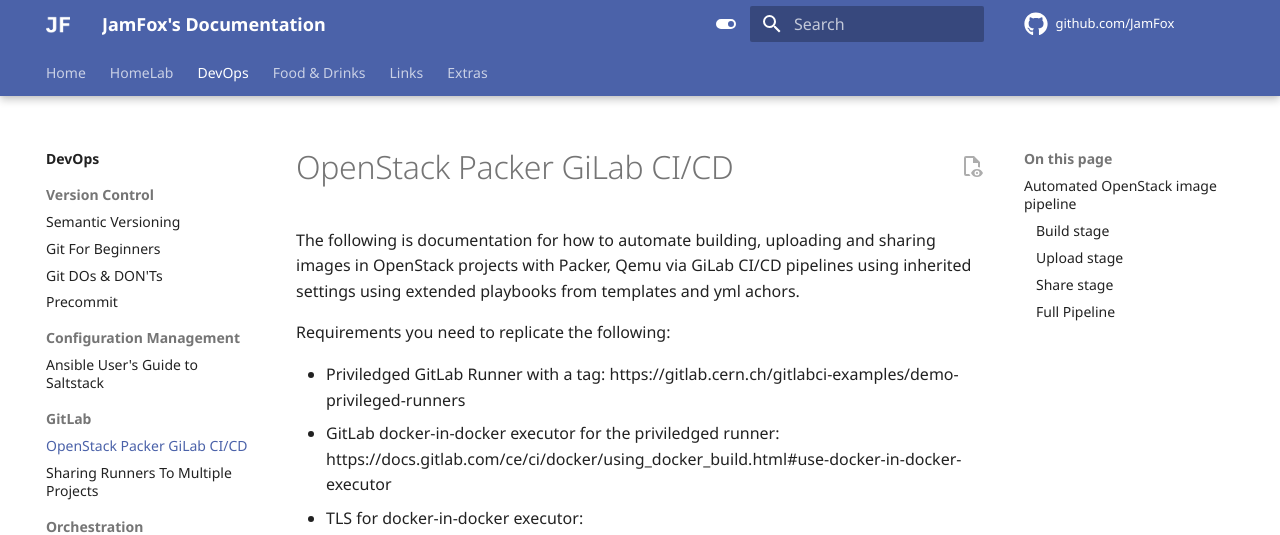
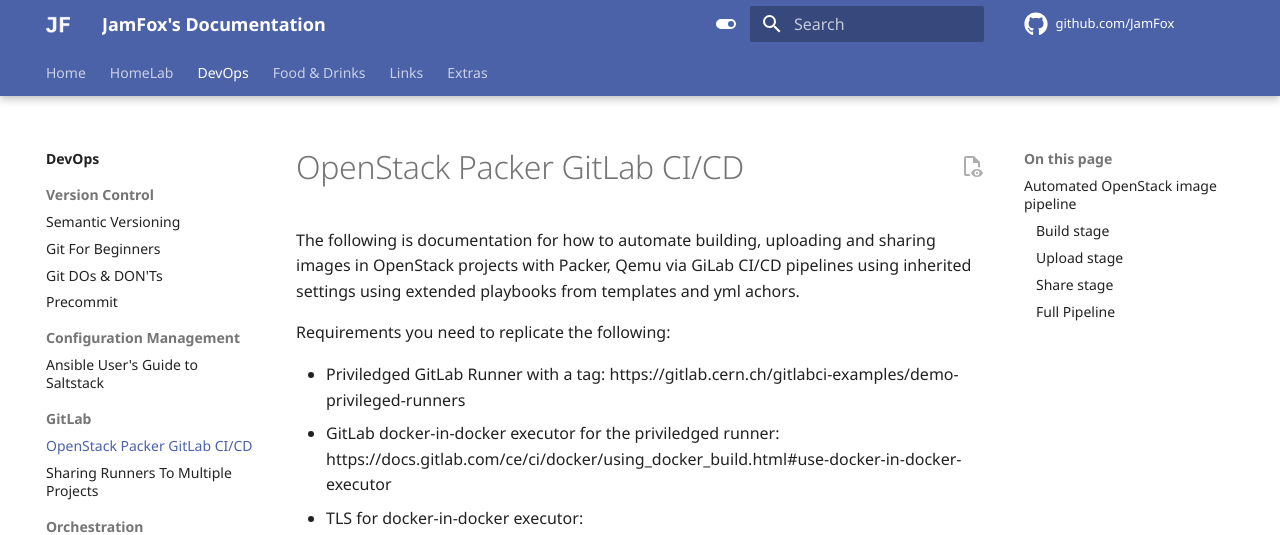
Before and after one commit to JamFox/docs.jamfox.dev, an MkDocs documentation site: the page built from docs/content/devops/packerci.md, in a window 1280 px wide and 900 px high. Shown: the top 535 px of the window. Built offline with MkDocs 1.6.1 and Material for MkDocs 9.7.7, drawn with Linux system fonts in a browser that asks for light colours; comment, search, counter and statistics services are not loaded.

Commit message:
fix typo

```diff
--- a/docs/content/devops/packerci.md
+++ b/docs/content/devops/packerci.md
@@ -1,5 +1,5 @@
 ---
-title: "Automated OpenStack image builds with Packer and GiLab CI/CD"
+title: "Automated OpenStack image builds with Packer and GitLab CI/CD"
 date: "2022-05-19"
 ---
 
--- a/mkdocs.yml
+++ b/mkdocs.yml
@@ -41,7 +41,7 @@ nav:
       - Configuration Management:
           - Ansible User's Guide to Saltstack: content/devops/saltstack-for-ansible.md
       - GitLab:
-          - OpenStack Packer GiLab CI/CD: content/devops/packerci.md
+          - OpenStack Packer GitLab CI/CD: content/devops/packerci.md
           - Sharing Runners To Multiple Projects: content/devops/gitlabrunnershare.md
       - Orchestration:
           - Orchestration Fundamentals Explained Simply: content/devops/orchestrationexplained.md
```
